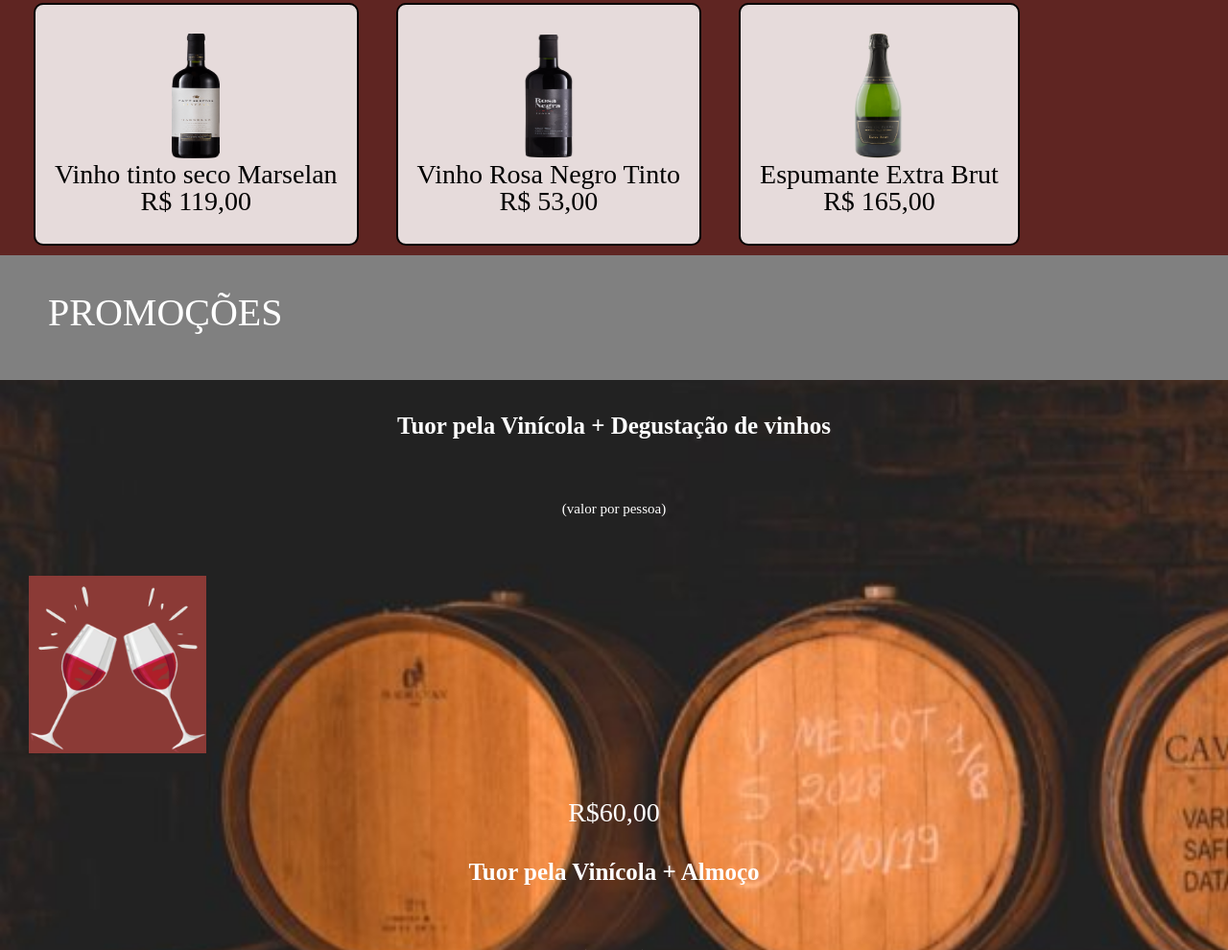
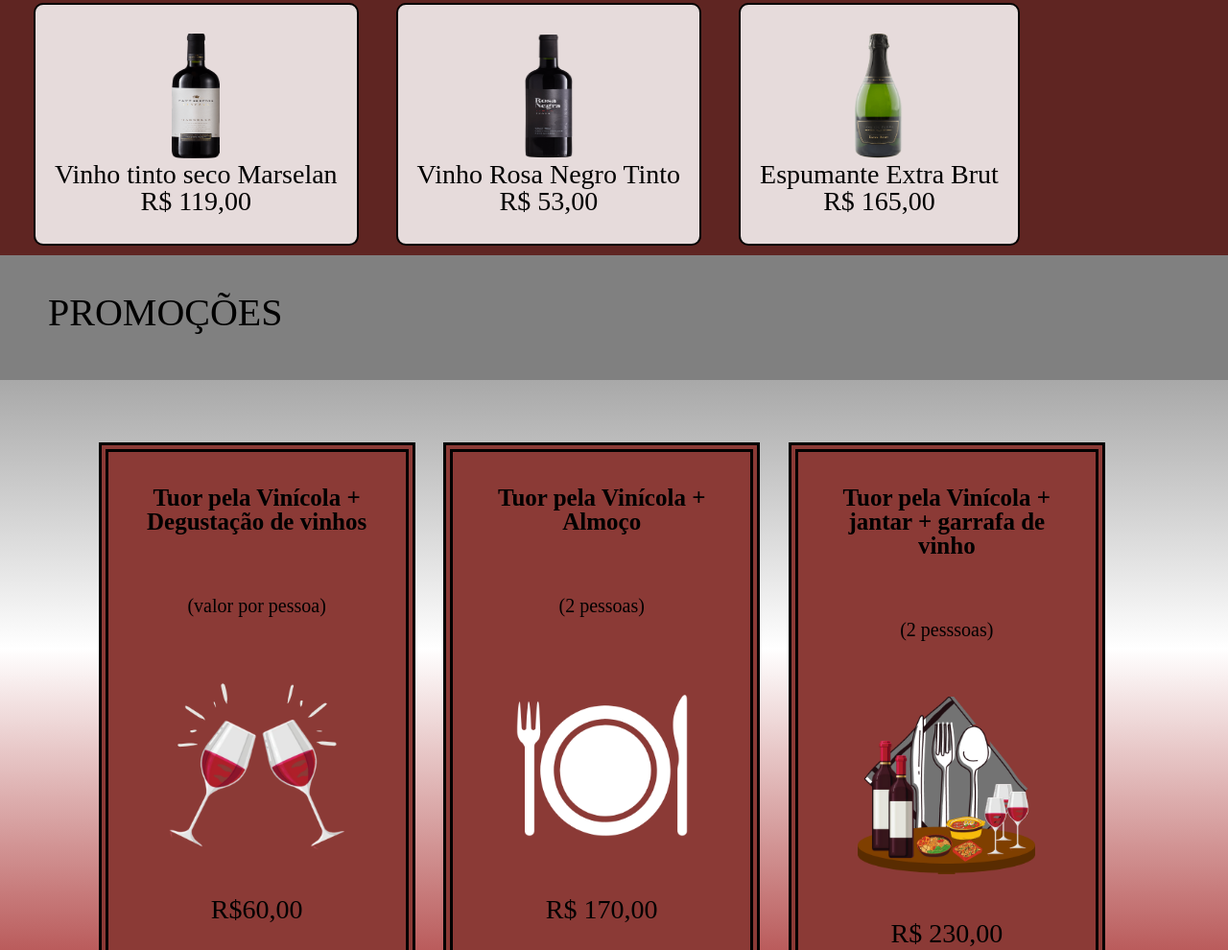
Before and after one commit to thauAl/Projeto-landing-page-squad7-IMED, a plain HTML site: page index.html in a window 1280 px wide. Shown: the part 3306-4296 px from the top of the page at 96% size. Drawn offline with Linux system fonts and the light colour scheme.

Commit message:
Página de promoções atualizado

```diff
--- a/index.html
+++ b/index.html
@@ -112,7 +112,7 @@
    </main>
    <section id="página-promoções">
       <div class="título-promoções">Promoções</div>
-          <ul class="Promoções">
+          <ul class="Lista-promoções">
             <li class="promoção1">
                 <h2 class="Título-promoção">Tuor pela Vinícola + Degustação de vinhos</h2>
                 <p class="descrição-promoção">(valor por pessoa)</p>
--- a/style.css
+++ b/style.css
@@ -120,39 +120,28 @@ em{
 
 /*conteudo-promoções*/
 
-
 #página-promoções{
-    background-image: url("vinicola/fundo2.jpeg");
-    background-size: cover;
-    width: 100%;
-
+    background-image: linear-gradient(gray, white,brown)
 }
 
 .título-promoções{
-    color: white;
+    color: black;
     font-size: 40px;
     padding: 40px 40px 50px 50px;
     text-transform: uppercase;
     background-color: gray;
 }
-.imagem-promoção {
-    text-align: center;
-    width: 185px;
-    height: 185px;
-    padding: 30px 30px 30px 30px;
 
-}
-
-.promoções{
+.Lista-promoções{
     text-align: center;
 }
 
-.promoções li{
+.Lista-promoções li{
 	display: inline-block;
 	text-align: center;
 	width: 330px;
-    height: 570px;
-    margin: 65px 2% 0 0;
+    height: 560px;
+    margin: 65px 2% 65px 0;
 	vertical-align: top;
     border: 10px;
     border-style: double;
@@ -164,39 +153,39 @@ em{
 }
 
 .Título-promoção{
-    color: white;
     text-align: center;
     font-weight: bold;
     padding: 35px;
     vertical-align: text-top;
     font-size: 25px;
-
 }
 
 .descrição-promoção{
     text-align: center;
-    color: white;
-    font-size: 15px;
-    padding: 32px;
+    font-size: 20px;
+    padding: 30px;
+}
+
+.imagem-promoção{
+    text-align: center;
+    width: 185px;
+    height: 185px;
+    padding: 30px 30px 30px 30px;
 }
 
 .preço-promoção{
-    color: white;
     text-align: center;
     padding-top: 15px;
 }
 
-.promoções li:hover {
+.Lista-promoções li:hover {
 	border-color: #5c0606;
 }
 
-.promoções li:active {
-	border-color: #973131;
+.Lista-promoções li:hover h2,p {
+	font-size: 28px;
 }
 
-.promoções li:hover h2,p {
-	font-size: 28px;
-}
 /* conteudo-promoções*/
 
 /*----Todo conteudo do footer/rodape----*/
```
Also changed, not shown: vinicola/fundo2.jpeg (deleted). Lines whose indentation alone changed are shown as unchanged.
